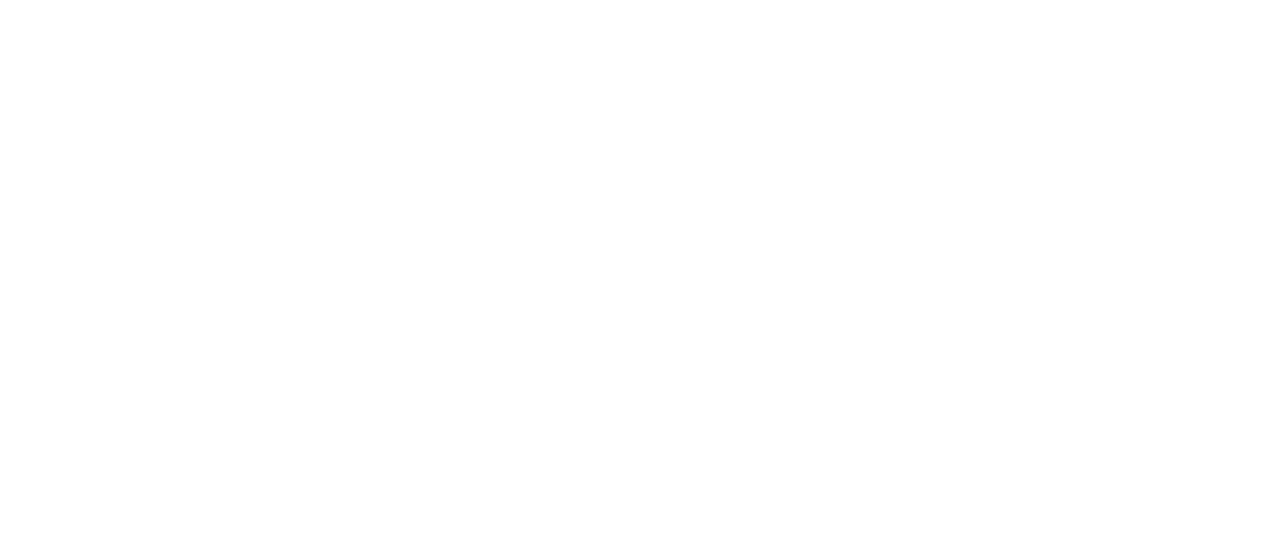
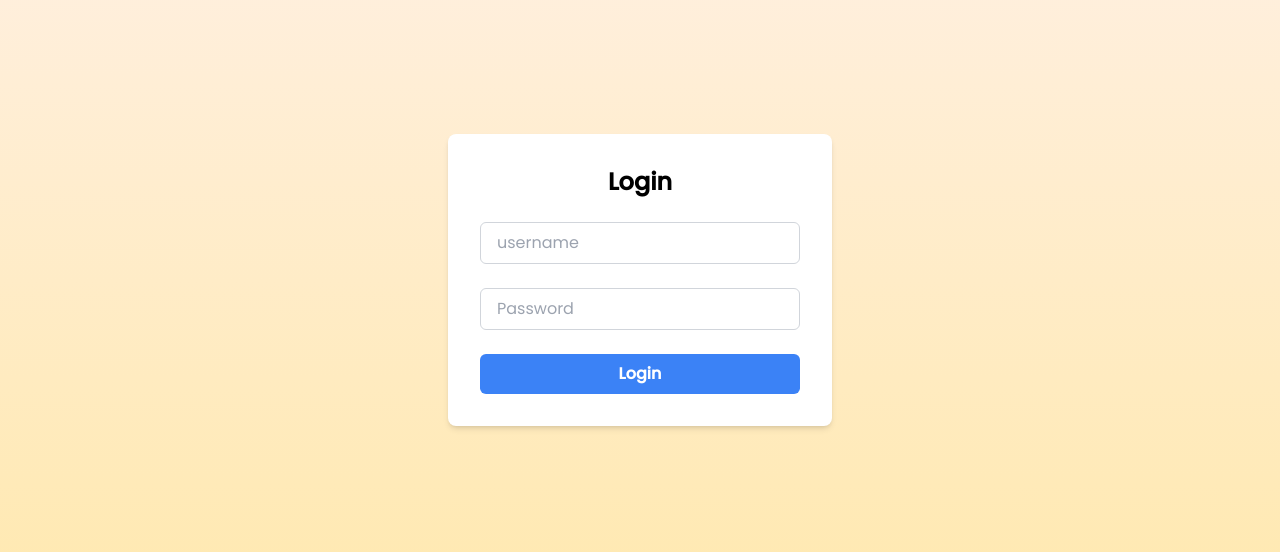
Before and after one commit to Farazdev7/acme-website, a React (Vite) app: page /login in a window 1280 px wide. Before the commit this address had no page. Shown: the part 120-672 px from the top of the page. Built offline with nearby package versions, Linux system fonts and the light colour scheme.

Commit message:
addd changes

```diff
--- a/src/App.jsx
+++ b/src/App.jsx
@@ -1,4 +1,4 @@
-import React, { lazy } from "react";
+import  { lazy } from "react";
 import { BrowserRouter, Routes, Route, Outlet } from "react-router-dom";
 import NavBar from "./Components/NavBar/NavBar";
 import Footer from "./Components/Footer/Footer";
@@ -6,6 +6,7 @@ import Home from "./pages/Home";
 import Services from "./pages/Services";
 import Casestudies from "./pages/Casestudies";
 import Process from "./pages/Process";
+import LoginForm from "./Dashboard/components/LoginForm";
 
 
 
@@ -47,11 +48,19 @@ const App = () => {
           </Route>
 
 
+
+
+          <Route path="/login" element={<LoginForm/>}/>
+
+
+
 <Route path="/dashboard" element={<DashboardLayout />}>
+
 <Route path="/dashboard/contact" element={<DashContact />}/>
 <Route path="/dashboard/blog" element={<DashBlog/>}/>
 <Route path="/dashboard/home" element={<Dashhome/>}/>
 <Route path="/dashboard/casestudies" element={<DashCaseStudy/>}/>
+
 </Route>
 
         </Routes>
--- a/src/Components/BlogDetail/BlogDetail.jsx
+++ b/src/Components/BlogDetail/BlogDetail.jsx
@@ -28,7 +28,7 @@ const BlogDetail = () => {
     <div className="container mx-auto px-4 py-8   leading-10">
       <section className="grid  gap-8 ">
         <article className=" ">
-          <img className="mx-auto my-auto md:w-[60vh] h-auto" src={SearchedByID.imageUrl} alt="" />
+          <img loading="lazy" className="mx-auto my-auto md:w-[60vh] h-auto" src={SearchedByID.imageUrl} alt="" />
           <h2 className="text-3xl font-bold my-10">{SearchedByID.heading}</h2>
           <p className="text-gray-600 ">{SearchedByID.p}</p>
           <p className="my-4 text-gray-800">{SearchedByID.text}</p>
--- a/src/Components/CaseStudyDetailPage/CaseStudyDetail.jsx
+++ b/src/Components/CaseStudyDetailPage/CaseStudyDetail.jsx
@@ -74,19 +74,19 @@ const CaseStudyDetail = () => {
             </div>
             {/* apple android and react image is here */}
             <div  data-aos="zoom-in" className="imgs flex gap-4 max-h-20 max-w-[35%] md:max-w-[25%]">
-              <img className="w-fit lg:h-20 h-10" src={Searched.logImg1} alt="" />
-              <img className="w-fit lg:h-20 h-10" src={Searched.logImg2} alt="" />
-              <img className="w-fit lg:h-20 h-10" src={Searched.logImg3} alt="" />
+              <img loading="lazy" className="w-fit lg:h-20 h-10" src={Searched.logImg1} alt="" />
+              <img loading="lazy" className="w-fit lg:h-20 h-10" src={Searched.logImg2} alt="" />
+              <img loading="lazy" className="w-fit lg:h-20 h-10" src={Searched.logImg3} alt="" />
             </div>
           </div>
           {/* floating image is here which is phone */}
           <div className="phone absolute max-w-[120px] md:max-w-[220px] bottom-5 right-6 lg:right-20">
-            <img className="h-[30%] lg:h-[14%] w-fit" src={Searched.moboImg} alt="" />
+            <img loading="lazy" className="h-[30%] lg:h-[14%] w-fit" src={Searched.moboImg} alt="" />
           </div>
         </div>
       </div>
       {/* here image box ended */}
-      {/* form here detail started about page */}
+      {/* from here detail started about page */}
       <div className={`aboutapp flex justify-center items-center flex-col text-center ${Searched.detail ? "" : "hidden"}`}>
         <h2 className=" font-[400] pt-10">About {Searched.heading}</h2>
         <p className= {`w-[80%] md:w-[60%] ${Searched.detail===true ? "hidden" : ""}`}>{Searched.detail}</p>
@@ -172,7 +172,7 @@ const CaseStudyDetail = () => {
         <h2 className=" ">Testimonial</h2>
        <p><i>{Searched.clientReview[0].clientreview}</i></p>
         <div className="client-img flex flex-col md:flex-row gap-8">
-          <img className="max-h-[80px] rounded-full w-fit" src={Searched.clientReview[0].clientImg} alt="n" />
+          <img loading="lazy" className="max-h-[80px] rounded-full w-fit" src={Searched.clientReview[0].clientImg} alt="n" />
           <p className="name font-bold">{Searched.clientReview[0].clientname}</p>
         </div>
       </div>
--- a/src/Components/NavBar/NavBar.css
+++ b/src/Components/NavBar/NavBar.css
@@ -10,6 +10,7 @@
     top: 0;
     z-index: 20;
     box-shadow: 1px 1px 2px  gray;
+
   }
 
   .nav-container {
--- /dev/null
+++ b/src/Dashboard/components/LoginForm.jsx
@@ -0,0 +1,73 @@
+import { useState } from 'react';
+import { useNavigate } from 'react-router-dom';
+import axios from 'axios';
+
+const LoginForm = () => {
+  const [message, setMessage] = useState('');
+  const [isLoggedIn, setIsLoggedIn] = useState('');
+
+  const [username, setUsername] = useState('');
+  const [password, setPassword] = useState('');
+
+  const navigate = useNavigate();
+
+  const handleSubmit = async (e) => {
+    e.preventDefault();
+    try {
+      const getting = await axios.post('http://localhost:8000/api/user/login', {
+        username,
+        password,
+      });
+
+      if (getting.data.success) {
+        await setIsLoggedIn(getting.data.success);
+        await setMessage(getting.data.message);
+        navigate('/dashboard/');
+      }
+
+      console.log(message);
+      console.log(isLoggedIn);
+
+
+    } catch (error) {
+      console.error(error);
+    }
+  };
+
+  return (
+    <div className="flex items-center justify-center h-screen">
+      <form
+        onSubmit={handleSubmit}
+        className="w-full max-w-sm bg-white rounded-lg shadow-md p-8 space-y-6"
+      >
+        <h2 className="text-2xl font-bold text-center">Login</h2>
+        <div className="relative">
+          <input
+            type="text"
+            value={username}
+            onChange={(e) => setUsername(e.target.value)}
+            className="w-full px-4 py-2 border border-gray-300 rounded-md focus:outline-none focus:ring-1 focus:ring-blue-500 focus:border-blue-500"
+            placeholder="username"
+          />
+        </div>
+        <div className="relative">
+          <input
+            type="password"
+            value={password}
+            onChange={(e) => setPassword(e.target.value)}
+            className="w-full px-4 py-2 border border-gray-300 rounded-md focus:outline-none focus:ring-1 focus:ring-blue-500 focus:border-blue-500"
+            placeholder="Password"
+          />
+        </div>
+        <button
+          type="submit"
+          className="w-full block bg-blue-500 hover:bg-blue-600 text-white font-bold py-2 px-4 rounded-md"
+        >
+          Login
+        </button>
+      </form>
+    </div>
+  );
+};
+
+export default LoginForm;
--- a/src/index.css
+++ b/src/index.css
@@ -12,7 +12,7 @@ body{
 
 }
 h1 {
-  font-size: 2.2501rem;
+  font-size: 2.25rem;
 }
 h2 {
   font-size: 1.7rem;
@@ -26,6 +26,3 @@ h4 {
 p{
   font-size: 1rem;
 }
-/* h1{
-
-} */
--- a/src/main.jsx
+++ b/src/main.jsx
@@ -6,12 +6,9 @@ import "./index.css";
 
 ReactDOM.createRoot(document.getElementById("root")).render(
   <React.StrictMode>
-
     {/* wraper with suspense for lazy loading */}
-    <Suspense>
+    <Suspense fallback={<div className="min-h-[100vh] flex justify-center items-center  text-3xl">Loading...</div>}>
     <App />
     </Suspense>
-    {/* <ReviewSlider /> */}
-    {/* <ReviewSliderTesting2 /> */}
   </React.StrictMode>
 );
--- a/src/pages/Blog.jsx
+++ b/src/pages/Blog.jsx
@@ -43,7 +43,7 @@ const BlogPost = ({ post }) => {
           </div>
         </div>
         <div className={imageStyle}>
-          <img  src={post.imageUrl} alt="Blog" className="md:mx-auto w-full md:w-auto rounded-lg shadow-lg" />
+          <img loading="lazy"  src={post.imageUrl} alt="Blog" className="md:mx-auto w-full md:w-auto rounded-lg shadow-lg" />
         </div>
       </div>
     </Link>
--- a/src/pages/Casestudies.jsx
+++ b/src/pages/Casestudies.jsx
@@ -13,7 +13,8 @@ const Casestudies = () => {
 
   useEffect(() => {
     Aos.init();
-  });
+  }, []);
+
   const [btnCategory, setCategory] = useState(0);
 
   const filteredData =
@@ -22,9 +23,7 @@ const Casestudies = () => {
       : caseStudyData[2].filter((item) => item.category.toLowerCase() === btnCategory.toLowerCase());
 
   return (
-    // bg-white
-    <div className="caseStudy ">
-      {/* bg-[#fff] */}
+    <div  className="caseStudy ">
       <div className="title  text-center pb-10">
         <div className="bg-[#2baeba] text-[14px] md:text-[18px] px-[15px] py-10 text-white">
           <p className="text-[30px] font-[400] md:pt-[50px] mb-[20px]">Case Studies</p>
@@ -35,8 +34,6 @@ const Casestudies = () => {
             <button
               key={i}
               onClick={() => {
-                // console.log(i);
-                // console.log(btnCategory);
                 setCategory(item);
               }}
               className={`text-[#2baeba] hover:text-white text-[16px] md:text-[18px] bg-transparent hover:bg-[#009688] border border-[#009688] md:h-14 md:w-40 h-10 w-32 rounded-[30px] ${
@@ -68,13 +65,13 @@ const Casestudies = () => {
                   <p className="text  font-[400] my-5">{item.text}</p>
                 </div>
                 <div  data-aos="zoom-in" className="imgs  flex gap-4 max-h-20 max-w-[35%] md:max-w-[25%]">
-                  <img className={`w-fit lg:h-20 h-10 ${item.logImg1 ? '':'hidden'}`} src={item.logImg1} alt="" />
-                  <img className={`w-fit lg:h-20 h-10 ${item.logImg2 ? '':'hidden'}`} src={item.logImg2} alt="" />
-                  <img className={`w-fit lg:h-20 h-10 ${item.logImg3 ? '':'hidden'}`} src={item.logImg3} alt="" />
+                  <img  loading="lazy"  className={`w-fit lg:h-20 h-10 ${item.logImg1 ? '':'hidden'} smooth-fade-in`} src={item.logImg1} alt="" />
+                  <img  loading="lazy"  className={`w-fit lg:h-20 h-10 ${item.logImg2 ? '':'hidden'} smooth-fade-in`} src={item.logImg2} alt="" />
+                  <img  loading="lazy"  className={`w-fit lg:h-20 h-10 ${item.logImg3 ? '':'hidden'} smooth-fade-in`} src={item.logImg3} alt="" />
                 </div>
               </div>
               <div className="phone absolute max-w-[140px] md:max-w-[260px] bottom-5 right-0 lg:right-20">
-                <img data-aos="zoom-in-down" className="h-[100%] w-fit lg:h-[100%]" src={item.moboImg}  alt="" />
+                <img data-aos="zoom-in-down" loading="lazy" className="h-[100%] w-fit lg:h-[100%] smooth-fade-in" src={item.moboImg}  alt="" />
               </div>
             </div>
           </Link>
@@ -84,4 +81,7 @@ const Casestudies = () => {
   );
 };
 
+// Add the following CSS to your component
+
+
 export default Casestudies;
--- a/src/pages/Services.jsx
+++ b/src/pages/Services.jsx
@@ -1,4 +1,4 @@
-import React, { useEffect } from "react";
+import  { useEffect } from "react";
 
 const services = [
   {
@@ -102,6 +102,7 @@ function ServicePage() {
         <div className="grid grid-cols-1 md:grid-cols-3 gap-4 mb-8 items-center justify-center">
           {service.images.map((image, imageIndex) => (
             <img
+            loading="lazy"
               key={imageIndex}
               src={image}
               alt={service.heading}
```
